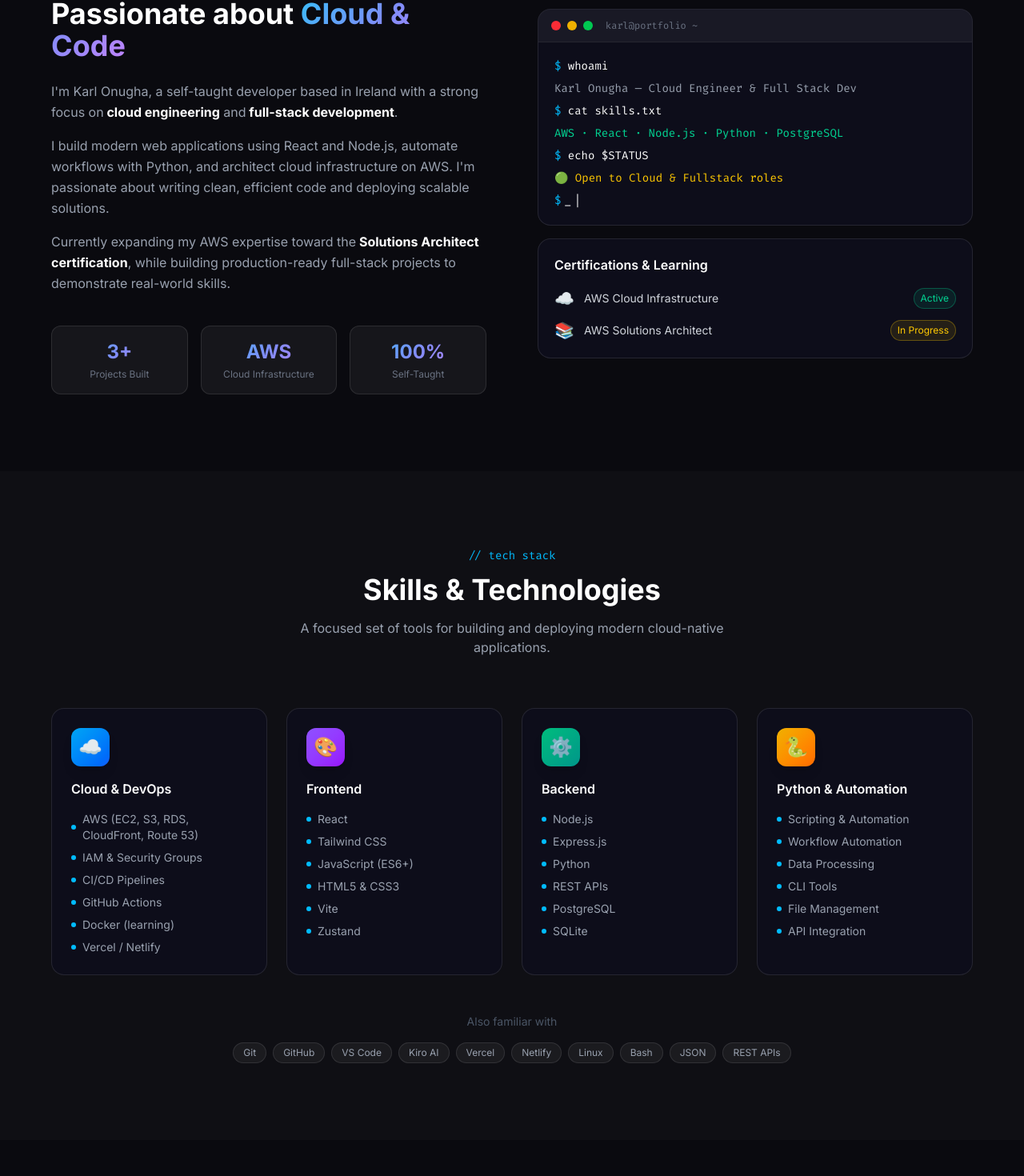
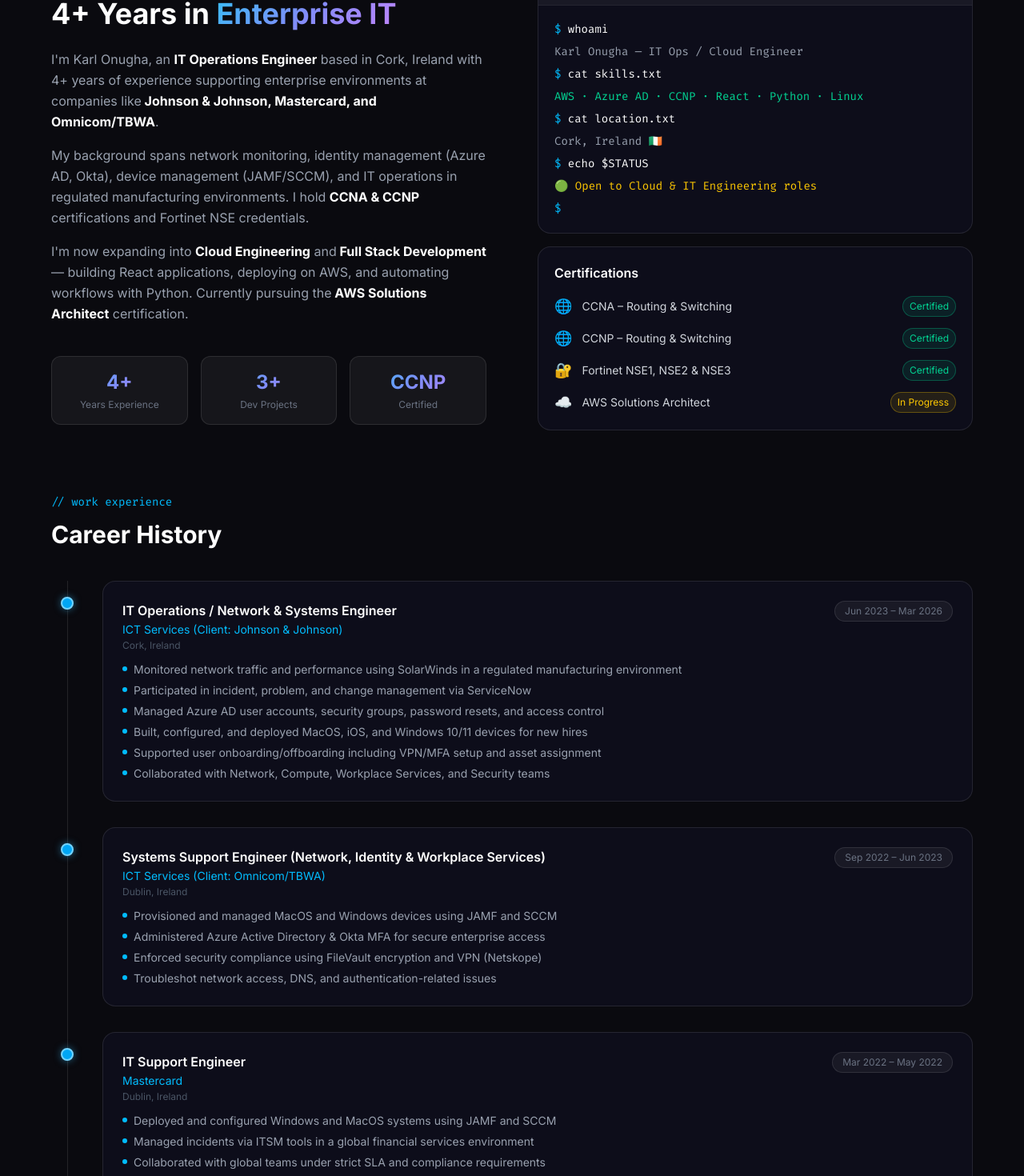
Before and after one commit to karlonugha/portfolio, a React (Vite) app: page / in a window 1280 px wide. Shown: the part 931-2401 px from the top of the page at 80% size. Built offline with nearby package versions, Linux system fonts and the light colour scheme.

Commit message:
Update: real CV data - experience, education, certifications, skills

```diff
--- a/src/components/About.jsx
+++ b/src/components/About.jsx
@@ -1,43 +1,44 @@
-import { certifications, projects } from '../data/portfolio'
+import { certifications, projects, experience, education } from '../data/portfolio'
 
 export default function About() {
   const totalProjects = projects.filter(p => !p.comingSoon).length
-  const comingSoon = projects.filter(p => p.comingSoon).length
+
   return (
     <section id="about" className="py-24 px-6">
       <div className="max-w-6xl mx-auto">
-        <div className="grid md:grid-cols-2 gap-16 items-center">
 
-          {/* Text */}
+        {/* ── Bio + Stats ── */}
+        <div className="grid md:grid-cols-2 gap-16 items-start mb-20">
           <div>
             <p className="text-sky-400 font-mono text-sm mb-3">// about me</p>
             <h2 className="text-4xl font-bold text-white mb-6">
-              Passionate about <span className="gradient-text">Cloud & Code</span>
+              4+ Years in <span className="gradient-text">Enterprise IT</span>
             </h2>
             <div className="space-y-4 text-gray-400 leading-relaxed">
               <p>
-                I'm Karl Onugha, a self-taught developer based in Ireland with a strong focus on
-                <strong className="text-white"> cloud engineering</strong> and
-                <strong className="text-white"> full-stack development</strong>.
+                I'm Karl Onugha, an <strong className="text-white">IT Operations Engineer</strong> based in Cork, Ireland
+                with 4+ years of experience supporting enterprise environments at companies like
+                <strong className="text-white"> Johnson & Johnson, Mastercard, and Omnicom/TBWA</strong>.
               </p>
               <p>
-                I build modern web applications using React and Node.js, automate workflows with
-                Python, and architect cloud infrastructure on AWS. I'm passionate about writing
-                clean, efficient code and deploying scalable solutions.
+                My background spans network monitoring, identity management (Azure AD, Okta),
+                device management (JAMF/SCCM), and IT operations in regulated manufacturing environments.
+                I hold <strong className="text-white">CCNA & CCNP</strong> certifications and Fortinet NSE credentials.
               </p>
               <p>
-                Currently expanding my AWS expertise toward the
-                <strong className="text-white"> Solutions Architect certification</strong>,
-                while building production-ready full-stack projects to demonstrate real-world skills.
+                I'm now expanding into <strong className="text-white">Cloud Engineering</strong> and
+                <strong className="text-white"> Full Stack Development</strong> — building React applications,
+                deploying on AWS, and automating workflows with Python. Currently pursuing the
+                <strong className="text-white"> AWS Solutions Architect</strong> certification.
               </p>
             </div>
 
             {/* Stats */}
             <div className="grid grid-cols-3 gap-4 mt-10">
               {[
-                { value: `${totalProjects}+`, label: 'Projects Built' },
-                { value: 'AWS', label: 'Cloud Infrastructure' },
-                { value: '100%', label: 'Self-Taught' },
+                { value: '4+', label: 'Years Experience' },
+                { value: `${totalProjects}+`, label: 'Dev Projects' },
+                { value: 'CCNP', label: 'Certified' },
               ].map(({ value, label }) => (
                 <div key={label} className="bg-white/5 border border-white/10 rounded-xl p-4 text-center">
                   <p className="text-2xl font-bold gradient-text">{value}</p>
@@ -47,9 +48,8 @@ export default function About() {
             </div>
           </div>
 
-          {/* Right side — certifications + terminal */}
+          {/* Terminal + Certs */}
           <div className="space-y-4">
-            {/* Terminal card */}
             <div className="bg-[#0d0d1a] border border-white/10 rounded-2xl overflow-hidden">
               <div className="flex items-center gap-2 px-4 py-3 bg-white/5 border-b border-white/5">
                 <span className="w-3 h-3 rounded-full bg-red-500" />
@@ -59,14 +59,15 @@ export default function About() {
               </div>
               <div className="p-5 font-mono text-sm space-y-2">
                 <p><span className="text-sky-400">$</span> <span className="text-white">whoami</span></p>
-                <p className="text-gray-400">Karl Onugha — Cloud Engineer & Full Stack Dev</p>
+                <p className="text-gray-400">Karl Onugha — IT Ops / Cloud Engineer</p>
                 <p className="mt-2"><span className="text-sky-400">$</span> <span className="text-white">cat skills.txt</span></p>
-                <p className="text-emerald-400">AWS · React · Node.js · Python · PostgreSQL</p>
+                <p className="text-emerald-400">AWS · Azure AD · CCNP · React · Python · Linux</p>
+                <p className="mt-2"><span className="text-sky-400">$</span> <span className="text-white">cat location.txt</span></p>
+                <p className="text-gray-400">Cork, Ireland 🇮🇪</p>
                 <p className="mt-2"><span className="text-sky-400">$</span> <span className="text-white">echo $STATUS</span></p>
-                <p className="text-yellow-400">🟢 Open to Cloud & Fullstack roles</p>
+                <p className="text-yellow-400">🟢 Open to Cloud & IT Engineering roles</p>
                 <p className="mt-2 flex items-center gap-1">
                   <span className="text-sky-400">$</span>
-                  <span className="text-white">_</span>
                   <span className="cursor-blink text-white">|</span>
                 </p>
               </div>
@@ -74,16 +75,16 @@ export default function About() {
 
             {/* Certifications */}
             <div className="bg-[#0d0d1a] border border-white/10 rounded-2xl p-5">
-              <h3 className="text-white font-semibold mb-4">Certifications & Learning</h3>
+              <h3 className="text-white font-semibold mb-4">Certifications</h3>
               <div className="space-y-3">
                 {certifications.map(c => (
                   <div key={c.name} className="flex items-center justify-between">
                     <div className="flex items-center gap-3">
-                      <span className="text-xl">{c.icon}</span>
+                      <span className="text-lg">{c.icon}</span>
                       <span className="text-gray-300 text-sm">{c.name}</span>
                     </div>
                     <span className={`text-xs px-2 py-1 rounded-full border ${
-                      c.status === 'Active'
+                      c.status === 'Certified'
                         ? 'text-emerald-400 border-emerald-400/30 bg-emerald-400/10'
                         : 'text-yellow-400 border-yellow-400/30 bg-yellow-400/10'
                     }`}>{c.status}</span>
@@ -93,6 +94,63 @@ export default function About() {
             </div>
           </div>
         </div>
+
+        {/* ── Work Experience ── */}
+        <div className="mb-20">
+          <p className="text-sky-400 font-mono text-sm mb-3">// work experience</p>
+          <h2 className="text-3xl font-bold text-white mb-10">Career History</h2>
+          <div className="relative">
+            {/* Timeline line */}
+            <div className="absolute left-5 top-0 bottom-0 w-px bg-white/10 hidden md:block" />
+            <div className="space-y-8">
+              {experience.map((e, i) => (
+                <div key={i} className="md:pl-16 relative">
+                  {/* Timeline dot */}
+                  <div className="absolute left-3 top-5 w-4 h-4 rounded-full bg-sky-500 border-2 border-sky-300 hidden md:block" style={{ boxShadow: '0 0 10px rgba(56,189,248,0.5)' }} />
+                  <div className="bg-[#0d0d1a] border border-white/10 rounded-2xl p-6 card-hover">
+                    <div className="flex flex-wrap items-start justify-between gap-2 mb-3">
+                      <div>
+                        <h3 className="text-white font-semibold text-base">{e.role}</h3>
+                        <p className="text-sky-400 text-sm mt-0.5">{e.company}</p>
+                        <p className="text-gray-600 text-xs mt-0.5">{e.location}</p>
+                      </div>
+                      <span className="text-xs text-gray-500 bg-white/5 border border-white/10 px-3 py-1 rounded-full whitespace-nowrap">
+                        {e.period}
+                      </span>
+                    </div>
+                    <ul className="space-y-1.5 mt-3">
+                      {e.bullets.map((b, j) => (
+                        <li key={j} className="flex items-start gap-2 text-gray-400 text-sm">
+                          <span className="w-1.5 h-1.5 rounded-full bg-sky-400 flex-shrink-0 mt-1.5" />
+                          {b}
+                        </li>
+                      ))}
+                    </ul>
+                  </div>
+                </div>
+              ))}
+            </div>
+          </div>
+        </div>
+
+        {/* ── Education ── */}
+        <div>
+          <p className="text-sky-400 font-mono text-sm mb-3">// education</p>
+          <h2 className="text-3xl font-bold text-white mb-8">Education</h2>
+          <div className="grid md:grid-cols-2 gap-6">
+            {education.map((e, i) => (
+              <div key={i} className="bg-[#0d0d1a] border border-white/10 rounded-2xl p-6 flex items-start gap-4">
+                <span className="text-3xl">{e.icon}</span>
+                <div>
+                  <h3 className="text-white font-semibold">{e.degree}</h3>
+                  <p className="text-sky-400 text-sm mt-1">{e.school}</p>
+                  <p className="text-gray-600 text-xs mt-1">{e.period}</p>
+                </div>
+              </div>
+            ))}
+          </div>
+        </div>
+
       </div>
     </section>
   )
--- a/src/components/Hero.jsx
+++ b/src/components/Hero.jsx
@@ -1,14 +1,22 @@
 import { Mail, MapPin, ArrowDown } from 'lucide-react'
+
+function LinkedinIcon({ size = 16, className = '' }) {
+  return (
+    <svg width={size} height={size} viewBox="0 0 24 24" fill="currentColor" className={className}>
+      <path d="M20.447 20.452h-3.554v-5.569c0-1.328-.027-3.037-1.852-3.037-1.853 0-2.136 1.445-2.136 2.939v5.667H9.351V9h3.414v1.561h.046c.477-.9 1.637-1.85 3.37-1.85 3.601 0 4.267 2.37 4.267 5.455v6.286zM5.337 7.433a2.062 2.062 0 0 1-2.063-2.065 2.064 2.064 0 1 1 2.063 2.065zm1.782 13.019H3.555V9h3.564v11.452zM22.225 0H1.771C.792 0 0 .774 0 1.729v20.542C0 23.227.792 24 1.771 24h20.451C23.2 24 24 23.227 24 22.271V1.729C24 .774 23.2 0 22.222 0h.003z"/>
+    </svg>
+  )
+}
 import GithubIcon from './GithubIcon'
 import { personal } from '../data/portfolio'
 import { useEffect, useRef, useState } from 'react'
 
 const ROLES = [
+  'IT Operations Engineer',
   'Cloud Engineer',
+  'Network & Systems Engineer',
+  'AWS Architect',
   'Full Stack Developer',
-  'Python Automation',
-  'AWS Architect',
-  'React Developer',
 ]
 
 export default function Hero() {
@@ -106,6 +114,11 @@ export default function Hero() {
             <GithubIcon size={16} /> GitHub
           </a>
           <span className="w-1 h-1 bg-gray-700 rounded-full" />
+          <a href={personal.linkedin} target="_blank" rel="noreferrer"
+            className="flex items-center gap-2 hover:text-white transition-colors text-sm">
+            <LinkedinIcon size={16} /> LinkedIn
+          </a>
+          <span className="w-1 h-1 bg-gray-700 rounded-full" />
           <button
             onClick={() => {
               setEmailRevealed(true)
--- a/src/data/portfolio.js
+++ b/src/data/portfolio.js
@@ -1,39 +1,41 @@
 export const personal = {
   name: 'Karl Onugha',
-  title: 'Cloud Engineer & Full Stack Developer',
-  tagline: 'Building scalable cloud infrastructure and modern web applications.',
+  title: 'IT Operations & Cloud Engineer',
+  tagline: 'IT Operations Engineer with 4+ years of enterprise experience. Transitioning into Cloud Engineering and Full Stack Development.',
   // Email split to prevent bot scraping — joined at runtime
-  emailUser: 'Karlonugha',
+  emailUser: 'karlonugha',
   emailDomain: 'yahoo.com',
   github: 'https://github.com/karlonugha',
-  location: 'Ireland',
+  linkedin: 'https://linkedin.com/in/karl-onugha-28217b98',
+  location: 'Cork, Ireland',
   available: true,
+  phone: '+353 899527578',
 }
 
 export const skills = [
   {
-    category: 'Cloud & DevOps',
+    category: 'Cloud & AWS',
     icon: '☁️',
     color: 'from-sky-500 to-blue-600',
-    items: ['AWS (EC2, S3, RDS, CloudFront, Route 53)', 'IAM & Security Groups', 'CI/CD Pipelines', 'GitHub Actions', 'Docker (learning)', 'Vercel / Netlify'],
+    items: ['AWS (EC2, S3, IAM, VPC, Lambda, ECS)', 'Azure AD', 'IAM & Security Groups', 'CI/CD Pipelines', 'GitHub Actions', 'Vercel / Netlify'],
   },
   {
-    category: 'Frontend',
-    icon: '🎨',
+    category: 'Networking & Security',
+    icon: '🔐',
     color: 'from-violet-500 to-purple-600',
-    items: ['React', 'Tailwind CSS', 'JavaScript (ES6+)', 'HTML5 & CSS3', 'Vite', 'Zustand'],
+    items: ['CCNP Routing & Switching', 'DNS, TCP/IP, DHCP, VLANs', 'Okta MFA', 'Fortinet NSE1/2/3', 'SolarWinds Monitoring', 'VPN & Wireless Networks'],
   },
   {
-    category: 'Backend',
+    category: 'Systems & DevOps',
     icon: '⚙️',
     color: 'from-emerald-500 to-teal-600',
-    items: ['Node.js', 'Express.js', 'Python', 'REST APIs', 'PostgreSQL', 'SQLite'],
+    items: ['MacOS, Windows 10/11', 'Linux', 'JAMF / SCCM', 'ServiceNow, BMC Helix', 'SAP, Citrix', 'Node.js & Express'],
   },
   {
-    category: 'Python & Automation',
-    icon: '🐍',
+    category: 'Development',
+    icon: '💻',
     color: 'from-yellow-500 to-orange-500',
-    items: ['Scripting & Automation', 'Workflow Automation', 'Data Processing', 'CLI Tools', 'File Management', 'API Integration'],
+    items: ['React', 'Tailwind CSS', 'JavaScript (ES6+)', 'Python Scripting', 'PostgreSQL', 'REST APIs'],
   },
 ]
 
@@ -91,22 +93,77 @@ export const projects = [
 
 export const experience = [
   {
-    role: 'Self-Taught Developer',
-    company: 'Independent Projects',
-    period: '2024 – Present',
-    description: 'Building full-stack web applications and cloud infrastructure projects. Focused on React, Node.js, Python automation and AWS deployment.',
-    icon: '💻',
+    role: 'IT Operations / Network & Systems Engineer',
+    company: 'ICT Services (Client: Johnson & Johnson)',
+    location: 'Cork, Ireland',
+    period: 'Jun 2023 – Mar 2026',
+    icon: '🏭',
+    bullets: [
+      'Monitored network traffic and performance using SolarWinds in a regulated manufacturing environment',
+      'Participated in incident, problem, and change management via ServiceNow',
+      'Managed Azure AD user accounts, security groups, password resets, and access control',
+      'Built, configured, and deployed MacOS, iOS, and Windows 10/11 devices for new hires',
+      'Supported user onboarding/offboarding including VPN/MFA setup and asset assignment',
+      'Collaborated with Network, Compute, Workplace Services, and Security teams',
+    ],
   },
   {
-    role: 'Home Automation Project',
-    company: 'Personal Project',
-    period: '2025',
-    description: 'Designed and built a simulated smart home dashboard with real-time device state management, notification system and responsive UI.',
-    icon: '🏠',
+    role: 'Systems Support Engineer (Network, Identity & Workplace Services)',
+    company: 'ICT Services (Client: Omnicom/TBWA)',
+    location: 'Dublin, Ireland',
+    period: 'Sep 2022 – Jun 2023',
+    icon: '🖥️',
+    bullets: [
+      'Provisioned and managed MacOS and Windows devices using JAMF and SCCM',
+      'Administered Azure Active Directory & Okta MFA for secure enterprise access',
+      'Enforced security compliance using FileVault encryption and VPN (Netskope)',
+      'Troubleshot network access, DNS, and authentication-related issues',
+    ],
+  },
+  {
+    role: 'IT Support Engineer',
+    company: 'Mastercard',
+    location: 'Dublin, Ireland',
+    period: 'Mar 2022 – May 2022',
+    icon: '💳',
+    bullets: [
+      'Deployed and configured Windows and MacOS systems using JAMF and SCCM',
+      'Managed incidents via ITSM tools in a global financial services environment',
+      'Collaborated with global teams under strict SLA and compliance requirements',
+    ],
+  },
+  {
+    role: 'IT Support Technician',
+    company: 'Viatris',
+    location: 'Cork, Ireland',
+    period: 'Dec 2021 – Aug 2022',
+    icon: '🔧',
+    bullets: [
+      'Supported IT infrastructure in a manufacturing and regulated environment',
+      'Supported production systems including Zebra printers, RF scanners, and tablets',
+      'Performed incident analysis and troubleshooting via ServiceNow',
+    ],
+  },
+]
+
+export const education = [
+  {
+    degree: 'Master of Network and Information Security',
+    school: 'Griffith College, Limerick',
+    period: '2019 – 2020',
+    icon: '🎓',
+  },
+  {
+    degree: 'Bachelor of Software Engineering',
+    school: 'American University of Nigeria',
+    period: '2010 – 2014',
+    icon: '🎓',
   },
 ]
 
 export const certifications = [
-  { name: 'AWS Cloud Infrastructure', status: 'Active', icon: '☁️', color: 'text-orange-400' },
-  { name: 'AWS Solutions Architect', status: 'In Progress', icon: '📚', color: 'text-yellow-400' },
+  { name: 'CCNA – Routing & Switching', status: 'Certified', icon: '🌐', color: 'text-sky-400' },
+  { name: 'CCNP – Routing & Switching', status: 'Certified', icon: '🌐', color: 'text-sky-400' },
+  { name: 'Fortinet NSE1, NSE2 & NSE3', status: 'Certified', icon: '🔐', color: 'text-emerald-400' },
+  { name: 'AWS Solutions Architect', status: 'In Progress', icon: '☁️', color: 'text-orange-400' },
 ]
```
